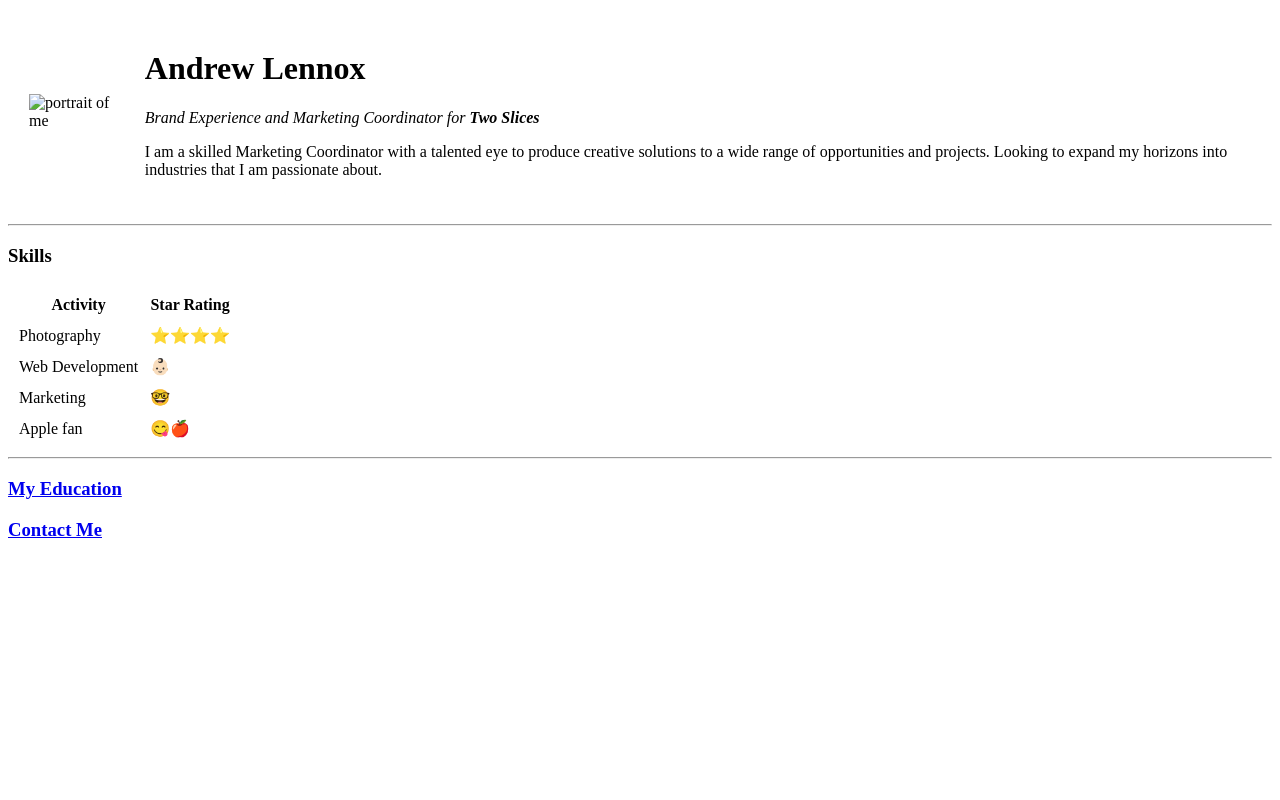
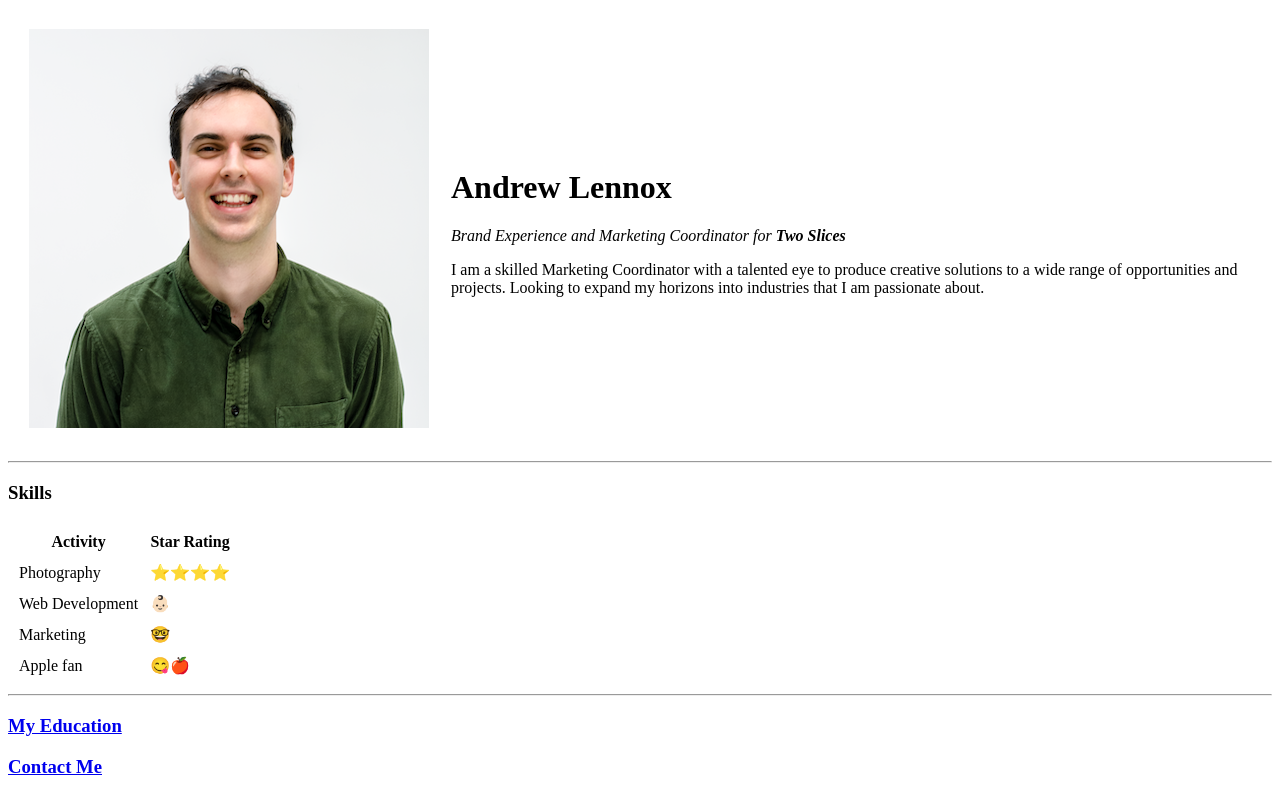
Before and after one commit to lenntheox/cv, a plain HTML site: page index.html in a window 1280 px wide. Drawn offline with Linux system fonts and the light colour scheme.

Commit message:
changed the directory for the the profile image to root folder

```diff
--- a/index.html
+++ b/index.html
@@ -8,7 +8,7 @@
 
 <body>
   <table cellspacing ="20">
-    <td><img src="images/Quick Little Screenshot of Portrait.png" alt="portrait of me"></td>
+    <td><img src="Quick Little Screenshot of Portrait.png" alt="portrait of me"></td>
     <td>
       <h1>Andrew Lennox</h1>
       <p><em>Brand Experience and Marketing Coordinator for <strong>Two Slices</strong></em></p>
```
